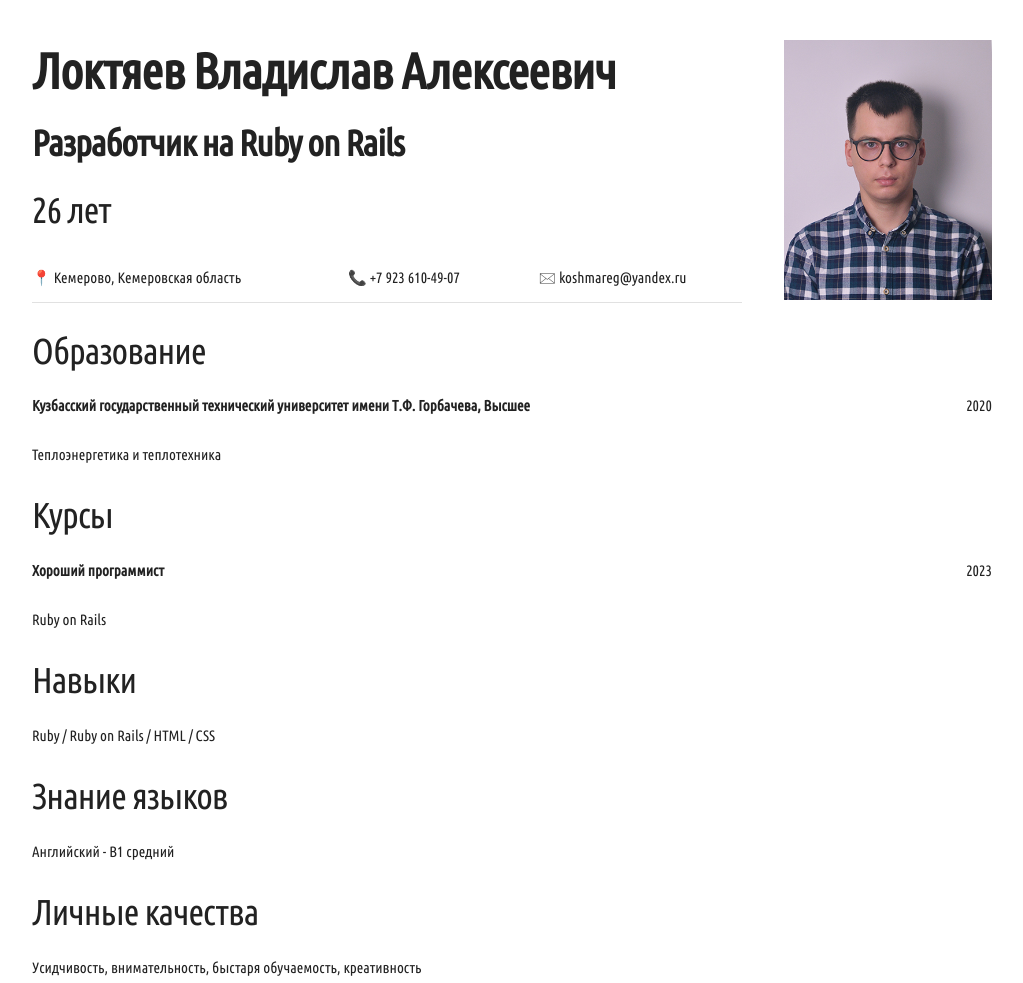
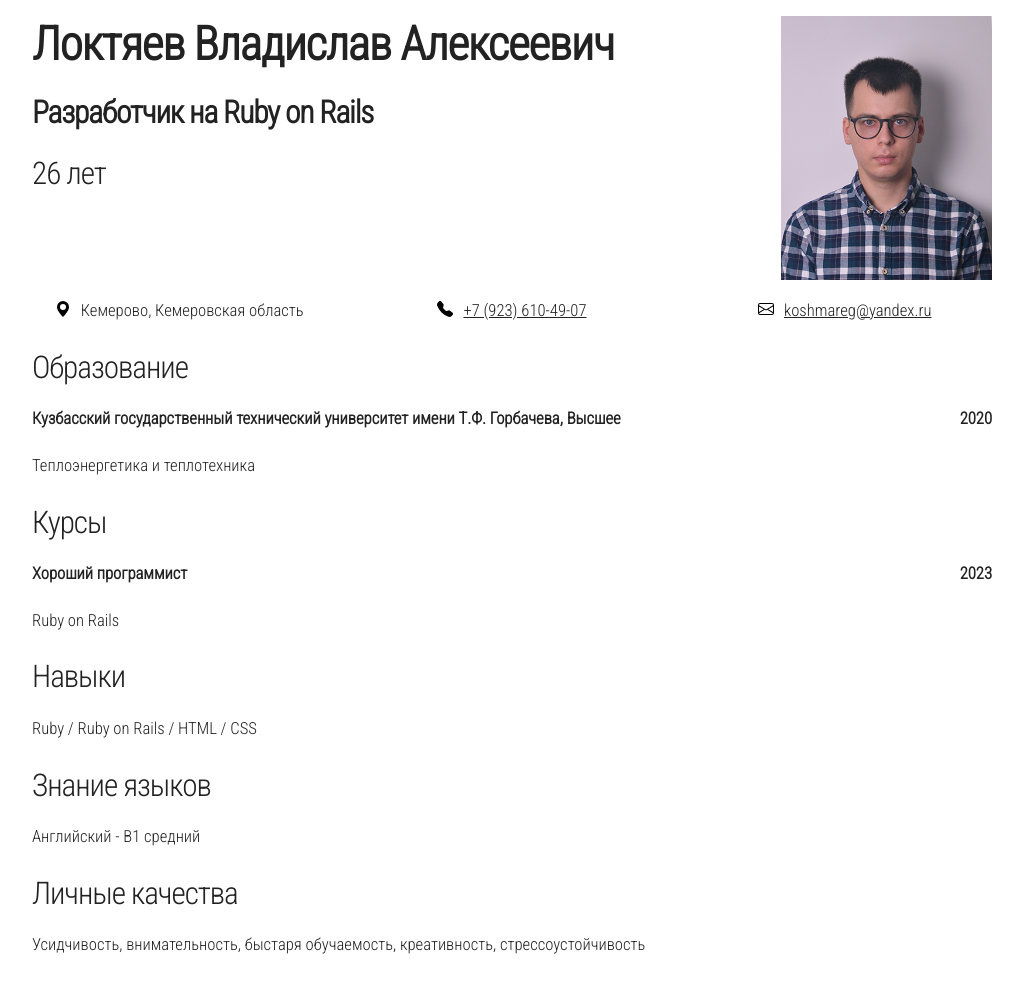
Before and after one commit to KoshmareG/KoshmareG.github.io, a plain HTML site: page index.html in a window 1280 px wide. Shown: the whole page, without its empty margins (128-1151 px from the left). Drawn offline with Linux system fonts and the light colour scheme.

Commit message:
Second version

```diff
--- a/css/skeleton.css
+++ b/css/skeleton.css
@@ -33,7 +33,7 @@
   width: 100%;
   max-width: 960px;
   margin: 0 auto;
-  margin-top: 5vh;
+  margin-top: 2vh;
   padding: 0 20px;
   box-sizing: border-box; }
 .column,
@@ -49,8 +49,8 @@
     padding: 0; }
 }
 
-/* For devices larger than 550px */
-@media (min-width: 550px) {
+/* For devices larger than 768px */
+@media (min-width: 768px) {
   .container {
     width: 80%; }
   .column,
@@ -120,12 +120,12 @@
 html is set to 62.5% so that all the REM measurements throughout Skeleton
 are based on 10px sizing. So basically 1.5rem = 15px :) */
 html {
-  font-size: 62.5%; }
+  font-size: 65%; }
 body {
-  font-size: 1.5em; /* currently ems cause chrome bug misinterpreting rems on body element */
-  line-height: 1.6;
-  font-weight: 400;
-  font-family: "Ubuntu Condensed", "HelveticaNeue", "Helvetica Neue", Helvetica, Arial, sans-serif;
+  font-size: 1.6rem; /* currently ems cause chrome bug misinterpreting rems on body element */
+  line-height: 1.25;
+  font-weight: 300;
+  font-family: "Roboto Condensed", "HelveticaNeue", "Helvetica Neue", Helvetica, Arial, sans-serif;
   color: #222; }
 
 
@@ -136,20 +136,20 @@ h1, h2, h3, h4, h5, h6 {
   margin-bottom: 2rem;
   font-weight: 300; }
 h1 { font-size: 4.0rem; line-height: 1.2;  letter-spacing: -.1rem;}
-h2 { font-size: 3.6rem; line-height: 1.25; letter-spacing: -.1rem; }
+h2 { font-size: 3.5rem; line-height: 1.25; letter-spacing: -.1rem; }
 h3 { font-size: 3.0rem; line-height: 1.3;  letter-spacing: -.1rem; }
-h4 { font-size: 2.4rem; line-height: 1.35; letter-spacing: -.08rem; }
-h5 { font-size: 1.8rem; line-height: 1.5;  letter-spacing: -.05rem; }
+h4 { font-size: 2.5rem; line-height: 1.35; letter-spacing: -.08rem; }
+h5 { font-size: 2.0rem; line-height: 1.5;  letter-spacing: -.05rem; }
 h6 { font-size: 1.5rem; line-height: 1.6;  letter-spacing: 0; }
 
 /* Larger than phablet */
-@media (min-width: 550px) {
-  h1 { font-size: 5.0rem; }
-  h2 { font-size: 4.2rem; }
-  h3 { font-size: 3.6rem; }
-  h4 { font-size: 3.0rem; }
-  h5 { font-size: 2.4rem; }
-  h6 { font-size: 1.5rem; }
+@media (min-width: 768px) {
+  h1 { font-size: 4.5rem; }
+  h2 { font-size: 3.8rem; }
+  h3 { font-size: 3.0rem; }
+  h4 { font-size: 2.5rem; }
+  h5 { font-size: 2.2rem; }
+  h6 { font-size: 1.8rem; }
 }
 
 p {
@@ -159,9 +159,9 @@ p {
 /* Links
 –––––––––––––––––––––––––––––––––––––––––––––––––– */
 a {
-  color: #1EAEDB; }
+  color: #222; }
 a:hover {
-  color: #0FA0CE; }
+  color: #222; }
 
 
 /* Buttons
--- /dev/null
+++ b/css/style.css
@@ -0,0 +1,34 @@
+/* Typography */
+.bold-text { font-weight: bold; }
+
+/* Alignment */
+.center {
+  align-items: center;
+  justify-content: center;
+}
+.inline {
+  display: inline-flex;
+}
+.icon {
+  margin-bottom: auto;
+  margin-right: 10px;
+}
+
+@media (min-width: 768px) {
+  .right-desktop { text-align: right; }
+}
+
+/* Indents */
+.mt { margin-bottom: 2rem; }
+
+/* Transfers */
+.multiline { flex-wrap: wrap; }
+
+/* Photo */
+.photo {
+  width: 100%;
+  max-width: 300px;
+  display: block;
+  margin-left: auto;
+  margin-right: auto;
+}
--- a/index.html
+++ b/index.html
@@ -1,52 +1,58 @@
 <!DOCTYPE html>
 <html lang="ru">
   <head>
-    <meta charset="UTF-8">
+    <meta charset="UTF-8" name="viewport" content="width=device-width, initial-scale=1">
     <title>Владислав Локтяев</title>
 
-    <link href="https://fonts.googleapis.com/css2?family=Ubuntu+Condensed&display=swap" rel="stylesheet">
+    <link href="https://fonts.googleapis.com/css2?family=Roboto+Condensed:wght@300&display=swap" rel="stylesheet">
     <link rel="stylesheet" href="css/normalize.css">
     <link rel="stylesheet" href="css/skeleton.css">
+    <link rel="stylesheet" href="css/style.css">
   </head>
   <body>
     <div class="container">
-      <div class="row">
+      <div class="row multiline">
         <div class="nine columns">
-          <h1 style="font-weight: bold">Локтяев Владислав Алексеевич</h1>
-          <h3 style="font-weight: bold">Разработчик на Ruby on Rails</h3>
+          <h1 class="bold-text">Локтяев Владислав Алексеевич</h1>
+          <h3 class="bold-text">Разработчик на Ruby on Rails</h3>
           <h3>26 лет</h3>
-          <table class="u-full-width">
-            <tbody>
-              <tr>
-                <td>&#128205; Кемерово, Кемеровская область</td>
-                <td>&#128222; +7 923 610-49-07</td>
-                <td>&#128386; koshmareg@yandex.ru</td>
-              </tr>
-            </tbody>
-          </table>
         </div>
-        <div class="three columns" style="text-align: right">
-          <img src="photo.jpg" alt="Photo" height="260" />
+        <div class="three columns mt">
+          <img src="photo.jpg" alt="Photo" class="photo" />
+        </div>
+      </div>
+      <div class="row multiline">
+        <div class="four columns center inline">
+          <img src="svg/geo-alt-fill.svg" class="icon" />
+          <p>Кемерово, Кемеровская область</p>
+        </div>
+        <div class="four columns center inline mt">
+          <img src="svg/telephone-fill.svg" class="icon" />
+          <a href="tel:+79236104907">+7 (923) 610-49-07</a>
+        </div>
+        <div class="four columns center inline mt">
+          <img src="svg/envelope.svg" class="icon" />
+          <a href="mailto:koshmareg@yandex.ru">koshmareg@yandex.ru</a>
         </div>
       </div>
       <h3>Образование</h3>
-      <div class="row">
+      <div class="row multiline">
         <div class="ten columns">
-          <p style="font-weight: bold">Кузбасский государственный технический университет имени Т.Ф. Горбачева, Высшее</p>
+          <p class="bold-text">Кузбасский государственный технический университет имени Т.Ф. Горбачева, Высшее</p>
           <p>Теплоэнергетика и теплотехника</p>
         </div>
         <div class="two columns">
-          <p style="text-align: right">2020</p>
+          <p class="bold-text right-desktop">2020</p>
         </div>
       </div>
       <h3>Курсы</h3>
-      <div class="row">
+      <div class="row multiline">
         <div class="ten columns">
-          <p style="font-weight: bold">Хороший программист</p>
+          <p class="bold-text">Хороший программист</p>
           <p>Ruby on Rails</p>
         </div>
         <div class="two columns">
-          <p style="text-align: right">2023</p>
+          <p class="bold-text right-desktop">2023</p>
         </div>
       </div>
       <h3>Навыки</h3>
@@ -54,7 +60,7 @@
       <h3>Знание языков</h3>
       <p>Английский - B1 средний</p>
       <h3>Личные качества</h3>
-      <p>Усидчивость, внимательность, быстаря обучаемость, креативность</p>
+      <p>Усидчивость, внимательность, быстаря обучаемость, креативность, стрессоустойчивость</p>
     </div>
   </body>
 </html>
```
Also changed, not shown: svg/envelope.svg (added), svg/geo-alt-fill.svg (added), svg/telephone-fill.svg (added).
